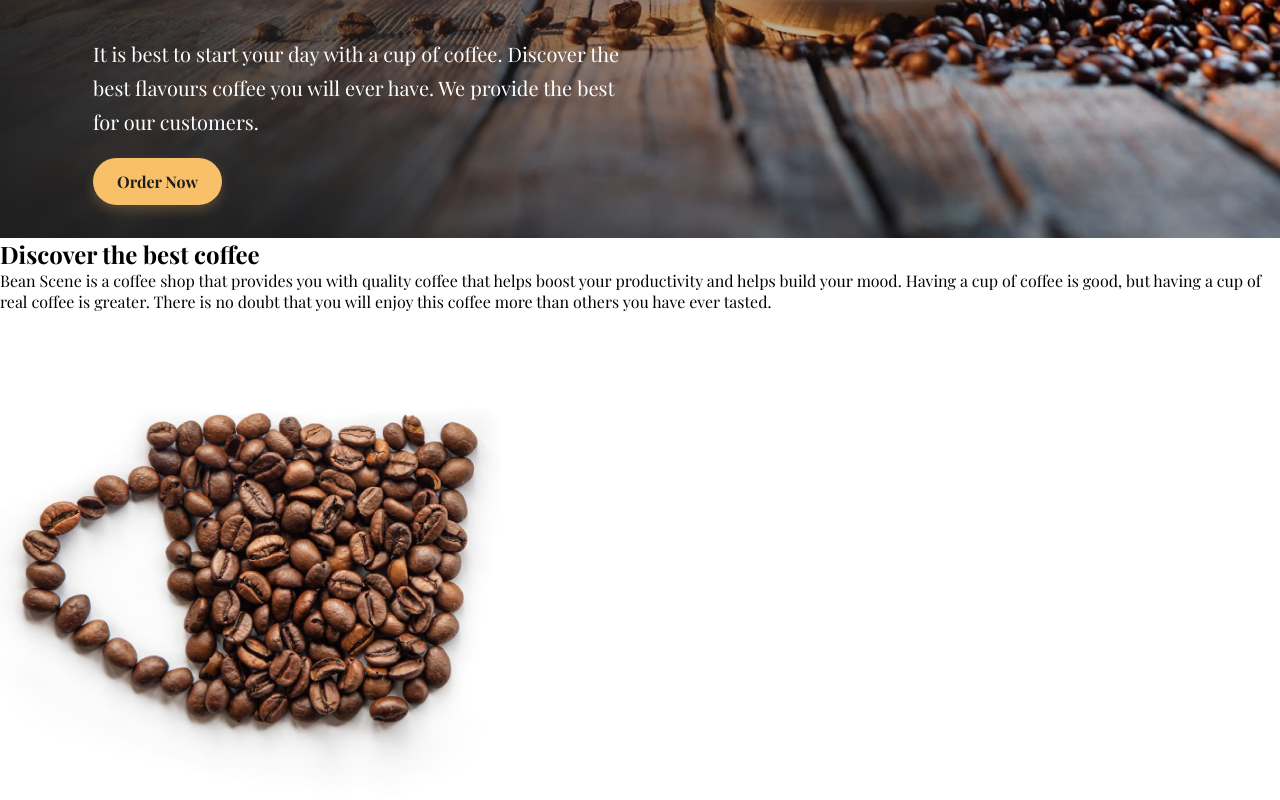
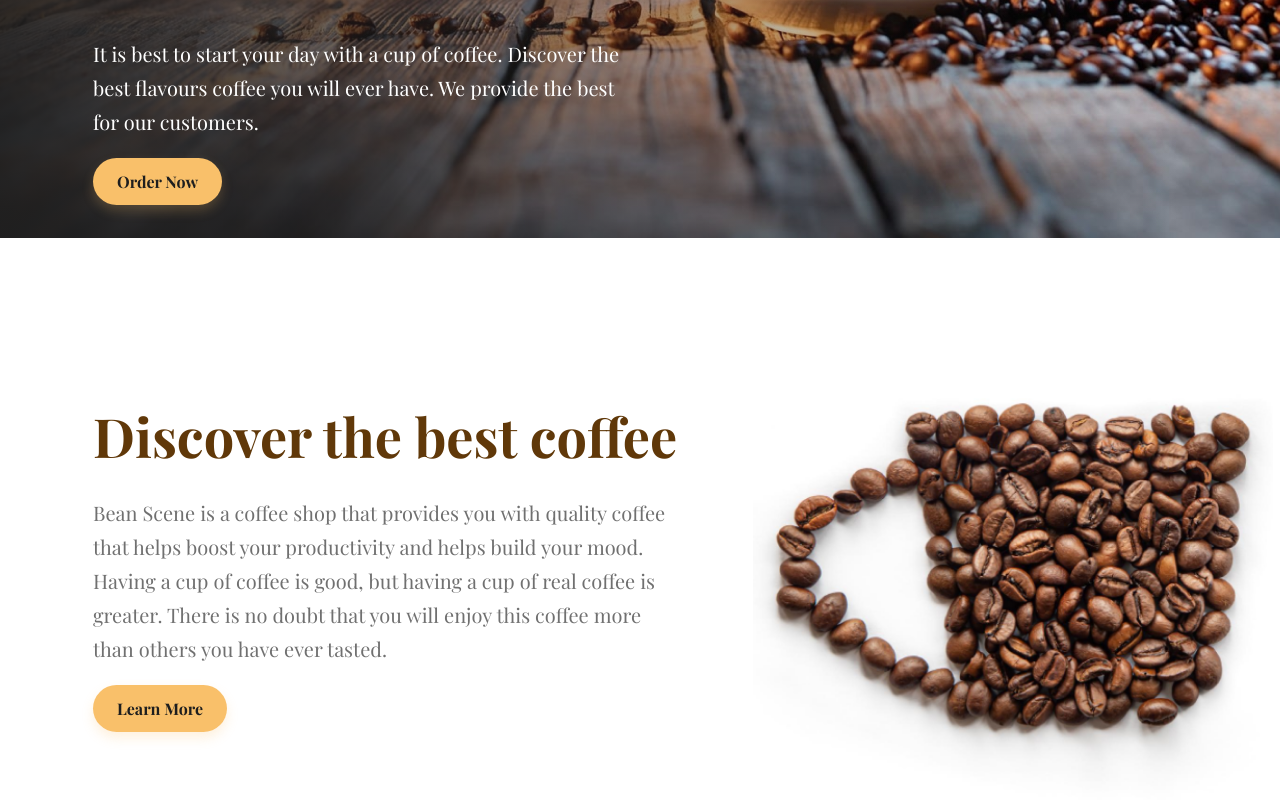
Before and after one commit to RonenTGreat/Bean-Scene-Coffee, a React (Vite) app: page / in a window 1280 px wide. Shown: the part 530-1330 px from the top of the page. Built offline with nearby package versions, Linux system fonts and the light colour scheme; a web font is replaced by a local one.

Commit message:
styles first section in container component

```diff
--- a/src/components/Container/container.component.jsx
+++ b/src/components/Container/container.component.jsx
@@ -5,12 +5,12 @@ const Container = () => {
   return (
     <main className="container">
       <section className="info">
-      <div>
+      <div className="info__desc">
           <h1 className="info__header">Discover the best coffee</h1>
-          <p className="info__paragrahp">
+          <p className="info__paragraph">
             Bean Scene is a coffee shop that provides you with quality coffee that helps boost your productivity and helps build your mood. Having a cup of coffee is good, but having a cup of real coffee is greater. There is no doubt that you will enjoy this coffee more than others you have ever tasted.
           </p>
-          <a href="/#" className="info_btn">Learn More</a>
+          <a href="/#" className="info__btn">Learn More</a>
       </div>
         <img src={coffeeBeanImg} alt="coffee beans" />
       </section>
--- a/src/components/Container/container.styles.css
+++ b/src/components/Container/container.styles.css
@@ -0,0 +1,45 @@
+.info {
+  position: absolute;
+  width: 1180px;
+  height: 484px;
+  left: 93px;
+  top: 850px;
+  display: flex;
+}
+
+.info__desc {
+  margin-top: 5rem;
+}
+
+.info__header {
+  font-weight: 700;
+  font-size: 54px;
+  line-height: 72px;
+  color: var(--brown);
+}
+
+.info__paragraph {
+  font-weight: 400;
+  font-size: 20px;
+  line-height: 34px;
+  margin-right: 5rem;
+  color: #707070;
+  margin-top: 1.5rem;
+  margin-bottom: 2rem;
+}
+
+.info__btn {
+  color: var(--black);
+  font-weight: 700;
+  font-size: 16px;
+  line-height: 21px;
+  padding: 0.8rem 1.5rem;
+  background: var(--cream);
+  box-shadow: 0px 6px 12px rgba(249, 192, 106, 0.22);
+  border-radius: 24px;
+}
+
+.info__btn:hover {
+  background-color: transparent;
+  outline: 1px var(--cream) solid;
+}
```
